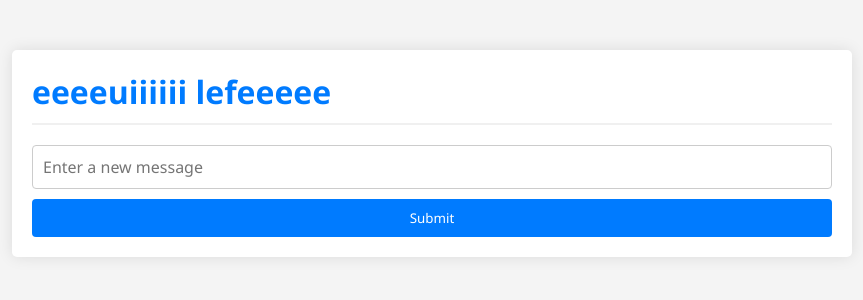
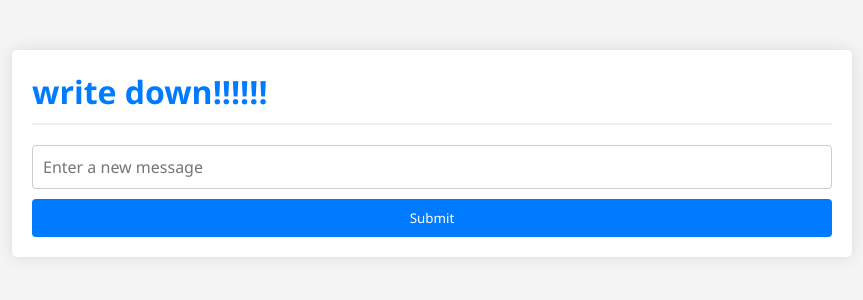
Before and after one commit to lost009/CI-CD-of-flask-and-mysql-on-docker-, a Flask app: page / in a window 1280 px wide. Shown: the top 300 px of the page, without its empty margins (208-1071 px from the left). Run offline with Flask 2, Linux system fonts and the light colour scheme; data that the repository does not hold is empty; some libraries are stand-ins or nearby versions.

Commit message:
Update index.html

```diff
--- a/templates/index.html
+++ b/templates/index.html
@@ -93,8 +93,8 @@
 
 <body>
     <div class="container">
-        <h1>eeeeuiiiiii
-           lefeeeee </h1>
+        <h1>write
+          down!!!!!!  </h1>
         {% for message in messages %}
             <p>{{ message[0] }}</p>
         {% endfor %}
```
